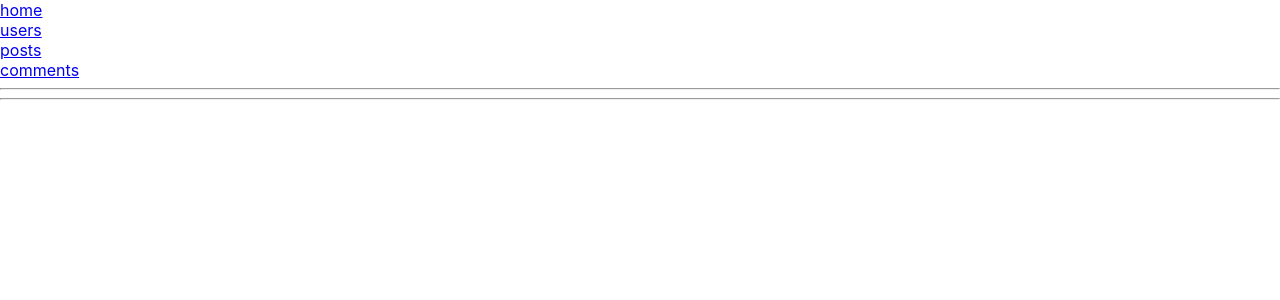
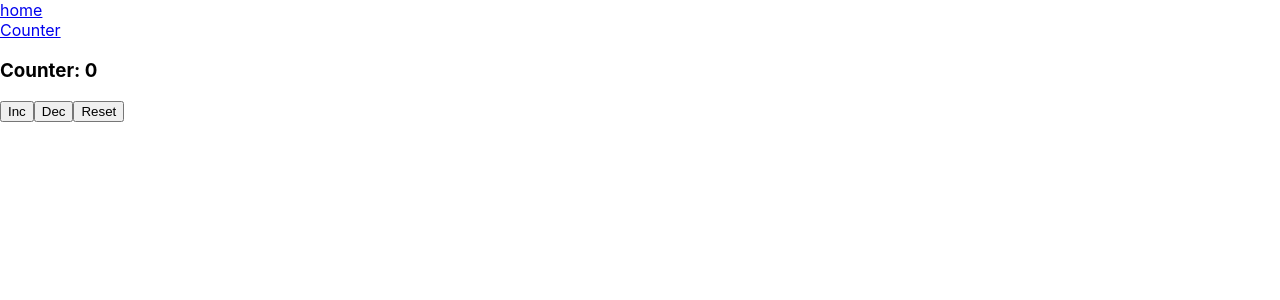
Before and after one commit to SikirskyiOleh/Python-Okten, a React (Create React App) app in the folder stage-react/: page /counter in a window 1280 px wide. Shown: the top 300 px of the page. Built offline with nearby package versions, Linux system fonts and the light colour scheme.

Commit message:
add practice branch

```diff
--- a/stage-react/package.json
+++ b/stage-react/package.json
@@ -11,7 +11,9 @@
     "react-scripts": "4.0.3",
     "web-vitals": "^1.1.2",
     "axios": "^0.21.1",
-    "react-router-dom": "^5.2.0"
+    "react-router-dom": "^5.2.0",
+    "redux": "^4.1.0",
+    "react-redux": "^7.2.4"
   },
   "devDependencies": {
     "@types/react-dom": "^17.0.2",
--- a/stage-react/src/App.js
+++ b/stage-react/src/App.js
@@ -1,13 +1,5 @@
-import {
-    BrowserRouter as Router,
-    Switch,
-    Route,
-    Link
-} from "react-router-dom";
-import Users from './components/users/Users'
-import Home from "./components/home/Home";
-import Posts from "./components/posts/Posts";
-import Comments from "./components/comments/Comments";
+import {BrowserRouter as Router, Link, Route, Switch} from "react-router-dom";
+import Counter from "./components/counter/Counter";
 
 function App() {
     return (
@@ -15,32 +7,11 @@ function App() {
             <div>
                 <Link to={'/'}>home</Link>
                 <br/>
-                <Link to={'/users'}>users </Link>
-                <br/>
-                <Link to={'/posts'}>posts</Link>
-                <br/>
-                <Link to={'/comments'}>comments</Link>
-                <br/>
-                <hr/>
+                <Link to={'/counter'}>Counter</Link>
+
 
                 <Switch>
-
-                    <Route exact path={'/'}>
-                        <Home/>
-                    </Route>
-
-                    <Route path={'/users'} component={Users}/>
-                    {/*add exact up
-                    <Route path={'/users/:id'} component={UserDetails}/>*/
-                    }
-
-                    <Route path={'/posts'} component={Posts}/>
-
-                    {/*<Route path={'/posts'}*/}
-                    {/*       render={() => (<Posts/>)}/>*/}
-
-                    <Route path={'/comments'} component={Comments}/>
-                    <hr/>
+                    <Route path={'/counter'} component={Counter}/>
                 </Switch>
 
             </div>
--- /dev/null
+++ b/stage-react/src/components/counter/Counter.js
@@ -0,0 +1,25 @@
+import {useState} from "react";
+import {useDispatch, useSelector} from "react-redux";
+
+export default function Counter() {
+    // const [counter, setCounter] = useState(0);
+    // const incCounter = () => {
+    //     setCounter(counter + 1);
+    // }
+
+    const counter = useSelector(state => state.counter);
+    const dispatch = useDispatch();
+
+    const incCounter = () => {
+        dispatch({type: "INC"})
+    }
+    return (
+        <div>
+            <h3>Counter: {counter}</h3>
+
+            <button onClick={incCounter}>Inc</button>
+            <button>Dec</button>
+            <button>Reset</button>
+        </div>
+    )
+};
--- /dev/null
+++ b/stage-react/src/components/redux/index.js
@@ -0,0 +1,4 @@
+import counterReducer from './reducers/counterReducer';
+import {createStore} from "redux";
+
+export const store = createStore(counterReducer);
--- /dev/null
+++ b/stage-react/src/components/redux/reducers/counterReducer.js
@@ -0,0 +1,14 @@
+const initialState = {
+    counter: 0
+}
+
+const counterReducer = (state = initialState, action) => {
+    switch (action.type) {
+        case 'INC':
+            return {...state, counter: state.counter + 1}
+        default:
+            return state;
+    }
+}
+
+export default counterReducer;
--- a/stage-react/src/index.js
+++ b/stage-react/src/index.js
@@ -3,10 +3,14 @@ import ReactDOM from 'react-dom';
 import './index.css';
 import App from './App';
 import reportWebVitals from './reportWebVitals';
+import {Provider} from "react-redux";
+import {store} from "./components/redux";
 
 ReactDOM.render(
   <React.StrictMode>
-    <App />
+      <Provider store={store}>
+          <App />
+      </Provider>
   </React.StrictMode>,
   document.getElementById('root')
 );
```
Also changed, not shown: stage-react/src/components/route/Route.js (added), 1 other file (tests, documents, lock files or other folders).
